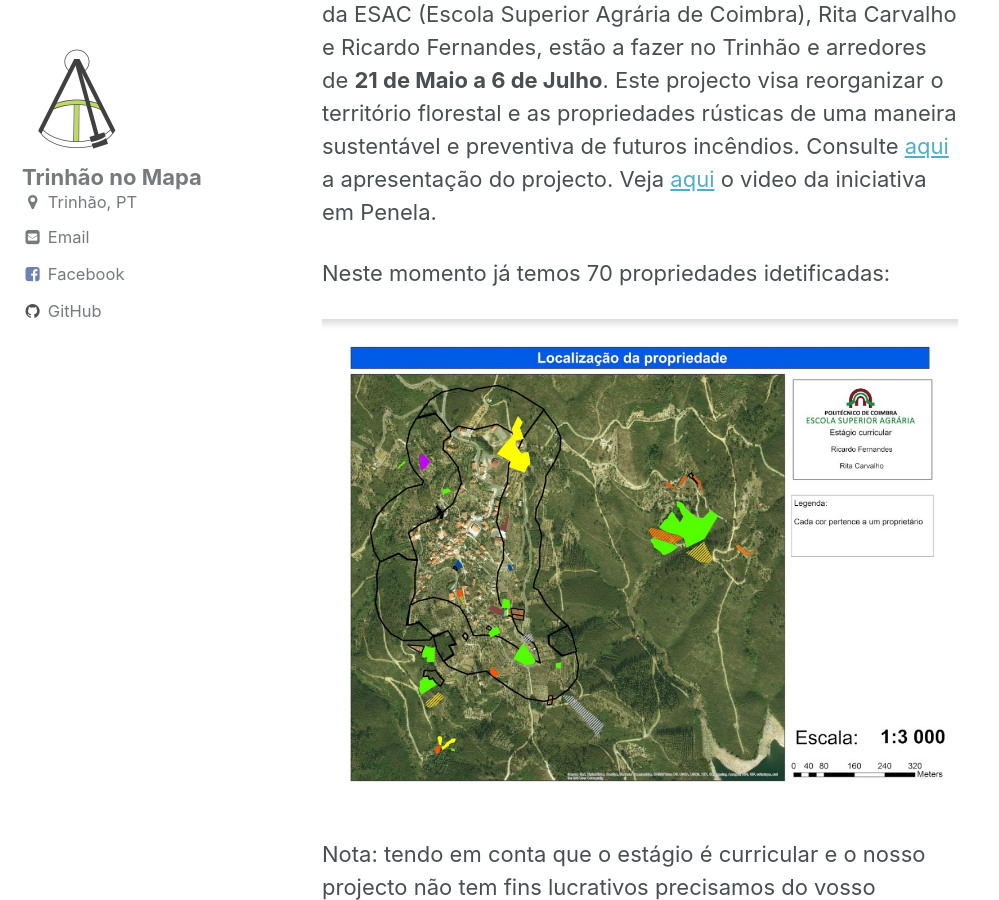
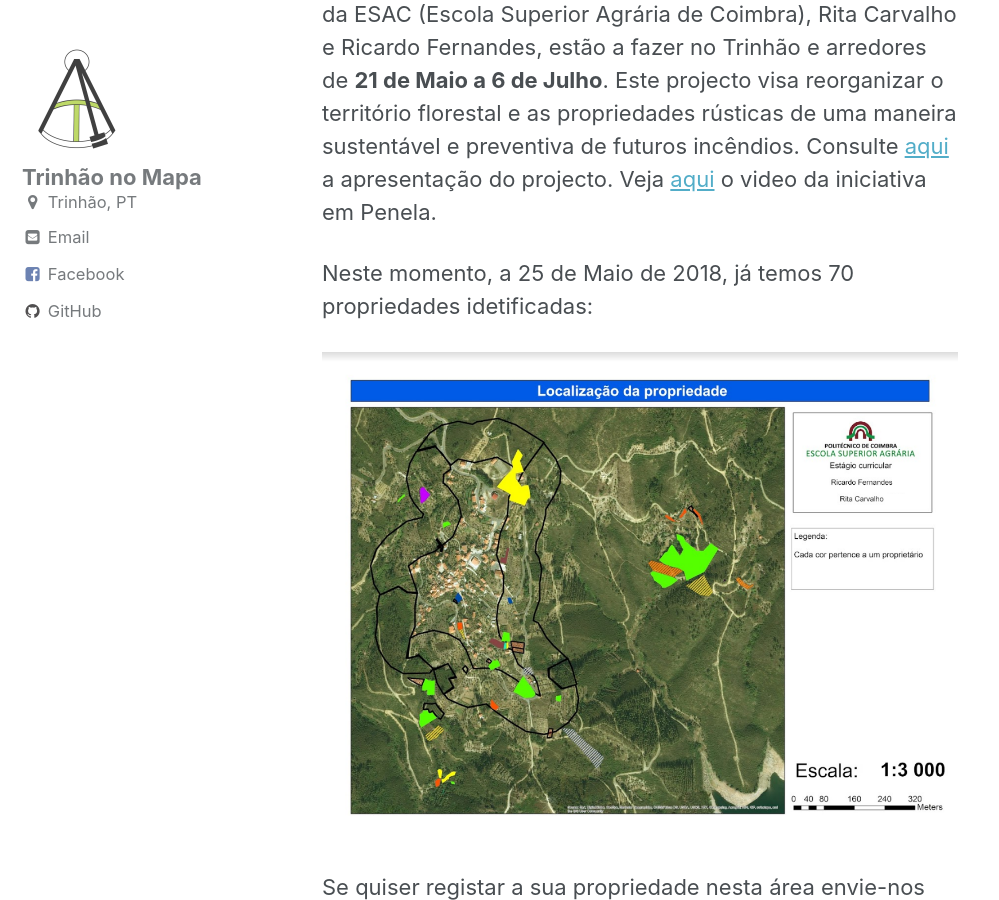
Before and after one commit to trinhaonomapa/trinhaonomapa.github.io, a Jekyll site: the page built from _pages/georreferenciacao.md, in a window 1280 px wide and 900 px high, scrolled down 231 px. Shown: the whole window, without its empty margins (0-999 px from the left). Built offline with Jekyll 4.4.1, drawn with Linux system fonts in a browser that asks for light colours; some of the changed text lies outside the part shown.

Commit message:
Update georreferenciacao.md

```diff
--- a/_pages/georreferenciacao.md
+++ b/_pages/georreferenciacao.md
@@ -8,8 +8,10 @@
 Aqui poderá acompanhar todo o trabalho que os estagiários da ESAC (Escola Superior Agrária de Coimbra), Rita Carvalho e Ricardo Fernandes, estão a fazer no Trinhão e arredores de **21 de Maio a 6 de Julho**. Este projecto visa reorganizar o território florestal e as propriedades rústicas de uma maneira sustentável e preventiva de futuros incêndios.
 Consulte [aqui](https://drive.google.com/open?id=1g9ajS8nibzQ5Pf-h7P_kdMsabtUV--T9) a apresentação do projecto. Veja [aqui](https://youtu.be/IVr_qBtXKEI) o video da iniciativa em Penela.
 
-Neste momento já temos 70 propriedades idetificadas:
+Neste momento, a 25 de Maio de 2018, já temos 70 propriedades idetificadas:
 
 ![localizacao](https://raw.githubusercontent.com/trinhaonomapa/trinhaonomapa.github.io/master/assets/images/localizacao.png)
 
-Nota: tendo em conta que o estágio é curricular e o nosso projecto não tem fins lucrativos precisamos do vosso contributo para ajudar nos custos de transporte e impressão dos registos. Faça o seu contributo [**aqui**](https://ppl.com.pt/vaquinha/georeferenciacao).
+Se quiser registar a sua propriedade nesta área envie-nos um e-mail para trinhaonomapa@gmail.com(trinhaonomapa@gmail.com)
+
+Nota: o estágio é curricular e o nosso projecto não tem fins lucrativos pelo que todos os custos de trasporte e impressão dos registos são suportados pelo almoço organizado dia 20 de Maio no Trinhão (obrigado aos presentes) e pelos contributos da campanha no PPL. Faça o seu contributo [**aqui**](https://ppl.com.pt/vaquinha/georeferenciacao).
```
